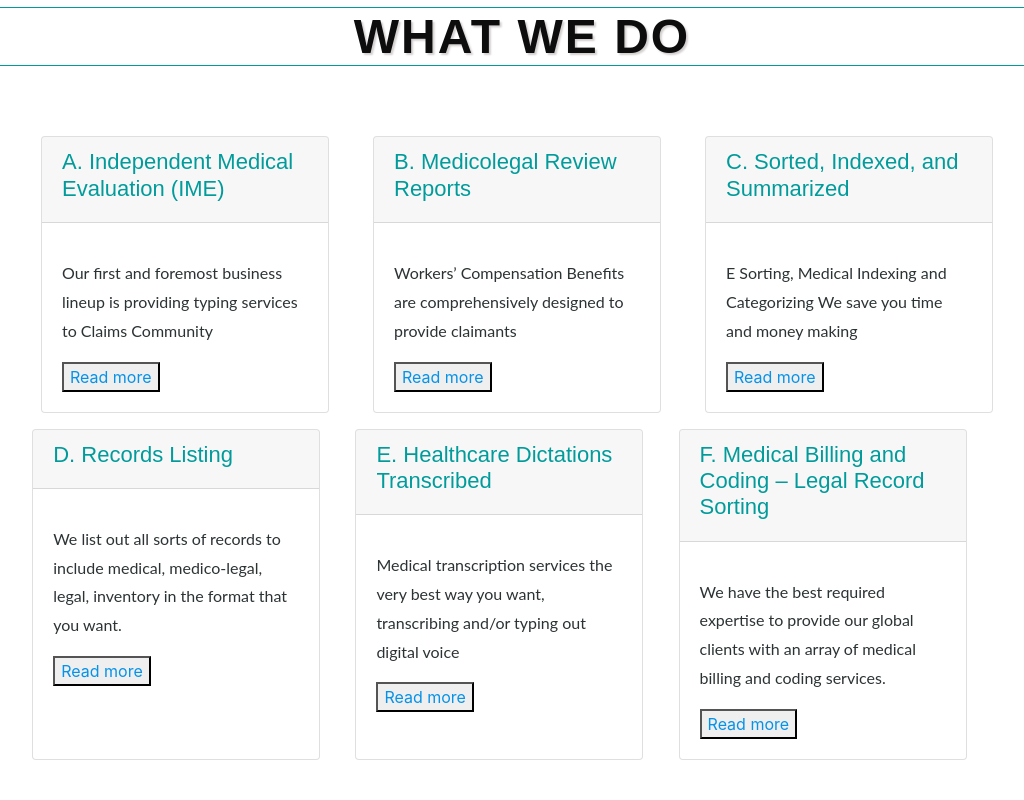
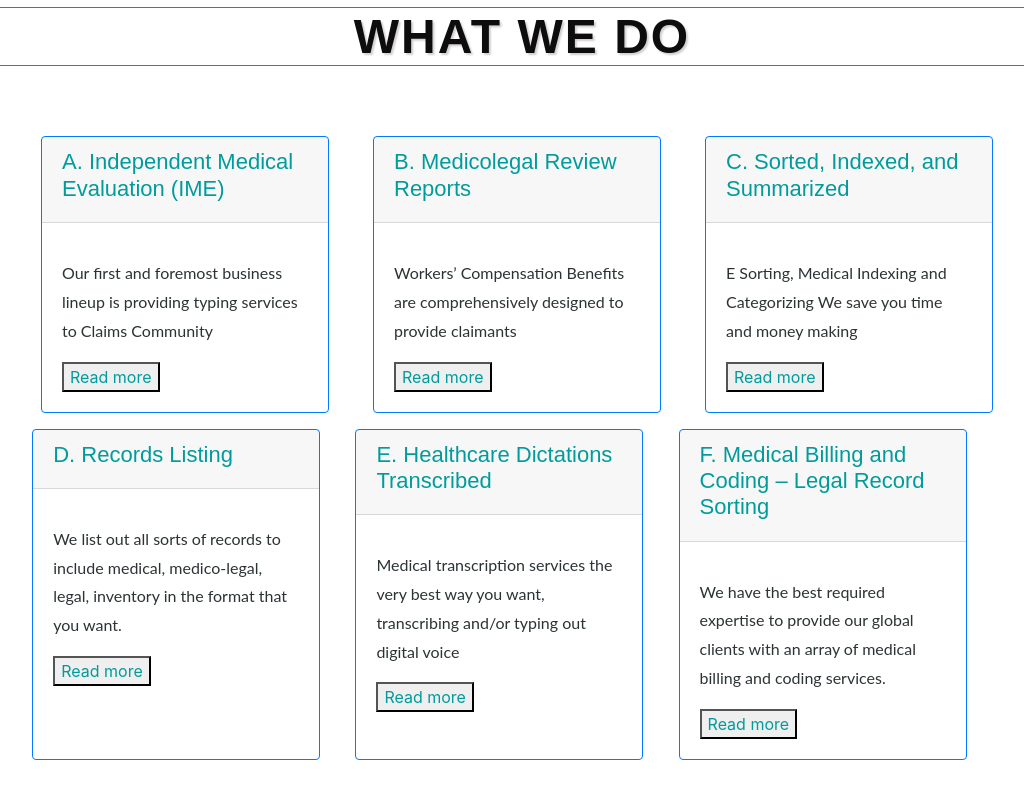
Before and after one commit to Santheepkumar/Toto-Tech-Project, a plain HTML site: page index.html in a window 1280 px wide. Shown: the part 1800-2600 px from the top of the page, without its empty margins (118-1142 px from the left). Drawn offline with nearby package versions, Linux system fonts and the light colour scheme.

Commit message:
Card border change

```diff
--- a/css/style.css
+++ b/css/style.css
@@ -2223,5 +2223,5 @@ background-color: white;
 
 }
 .cardss button{
-	color: rgb(5, 146, 233);
-}
+	color: #019B9B;
+}
--- a/index.html
+++ b/index.html
@@ -156,7 +156,7 @@ Smartphone Compatible web template, free webdesigns for Nokia, Samsung, LG, Sony
 						<div class="col-md-12 w3l-welcome_info">
 
 							<main class="cardss">
-								<article class= "card mb-3" style="max-width: 18rem;">
+								<article class= "card mb-3 border-primary" style="max-width: 18rem;">
 								<div class="card-header"><h3>A. Independent Medical Evaluation (IME)</h3></div>
 								<div class="card-body text-secondary">
 									<p class="card-text">Our first and foremost business lineup is providing typing services to Claims Community <p id="dots"></p><p id="more">covering cases in the State of
@@ -179,7 +179,7 @@ Smartphone Compatible web template, free webdesigns for Nokia, Samsung, LG, Sony
 									<button onclick="myFunction()" id="myBtn">Read more</button>
 									</article>
 
-								<article class= "card mb-3" style="max-width: 18rem;">
+								<article class= "card mb-3 border-primary" style="max-width: 18rem;">
 								<div class="card-header"><h3>B. Medicolegal Review Reports</h3></div>
 								<div class="card-body text-secondary">
 									<p class="card-text">Workers’ Compensation Benefits are comprehensively designed to provide claimants <p id="dots1"></p><p id="more1">with the medical treatment needed to recover from their work-related injury or illness.
@@ -200,7 +200,7 @@ Smartphone Compatible web template, free webdesigns for Nokia, Samsung, LG, Sony
 									<button onclick="myFunction1()" id="myBtn1">Read more</button>
 									</article>
 
-								<article class= "card mb-3" style="max-width: 18rem;">
+								<article class= "card mb-3 border-primary" style="max-width: 18rem;">
 								<div class="card-header"><h3>C. Sorted, Indexed, and Summarized</h3></div>
 								<div class="card-body text-secondary">
 									<p class="card-text">E Sorting, Medical Indexing and Categorizing
@@ -235,7 +235,7 @@ Smartphone Compatible web template, free webdesigns for Nokia, Samsung, LG, Sony
 									Prepped medical record summaries would significantly decrease your review time.</p></p>
 									<button onclick="myFunction2()" id="myBtn2">Read more</button>
 									</article>
-								<article class= "card mb-3" style="max-width: 18rem;">
+								<article class= "card mb-3 border-primary" style="max-width: 18rem;">
 								<div class="card-header"><h3>D. Records Listing</h3></div>
 								<div class="card-body text-secondary">
 									<p class="card-text">We list out all sorts of records to include medical, medico-legal, legal, inventory in the format that you want.<p id="dots3"></p><p id="more3">Medical records listing – in chronological order, typing patient medical history, accident history, treatment history,
@@ -254,7 +254,7 @@ Smartphone Compatible web template, free webdesigns for Nokia, Samsung, LG, Sony
 									Detailed rationale to address questions posed in cover letters</p></p>
 									<button onclick="myFunction3()" id="myBtn3">Read more</button>
 									</article>
-								<article class= "card mb-3" style="max-width: 18rem;">
+								<article class= "card mb-3 border-primary" style="max-width: 18rem;">
 								<div class="card-header"><h3>E. Healthcare Dictations Transcribed</h3></div>
 								<div class="card-body text-secondary">
 									<p class="card-text">Medical transcription services the very best way you want, transcribing and/or typing out digital voice<p id="dots4"></p><p id="more4">into digital data which we do it fondly with the help of our committed Team who are greatly qualified with refined skill
@@ -269,7 +269,7 @@ Smartphone Compatible web template, free webdesigns for Nokia, Samsung, LG, Sony
 									Medicine, Family Medicine, Dermatology, etc.</p></p>
 									<button onclick="myFunction4()" id="myBtn4">Read more</button>
 									</article>
-								<article class= "card mb-3" style="max-width: 18rem;">
+								<article class= "card mb-3 border-primary" style="max-width: 18rem;">
 								<div class="card-header"><h3>F. Medical Billing and Coding – Legal Record Sorting</h3></div>
 								<div class="card-body text-secondary">
 									<p class="card-text">We have the best required expertise to provide our global clients with an array of medical billing and coding services.<p id="dots5"></p><p id="more5">. We also sort records for legal review purposes.
```
